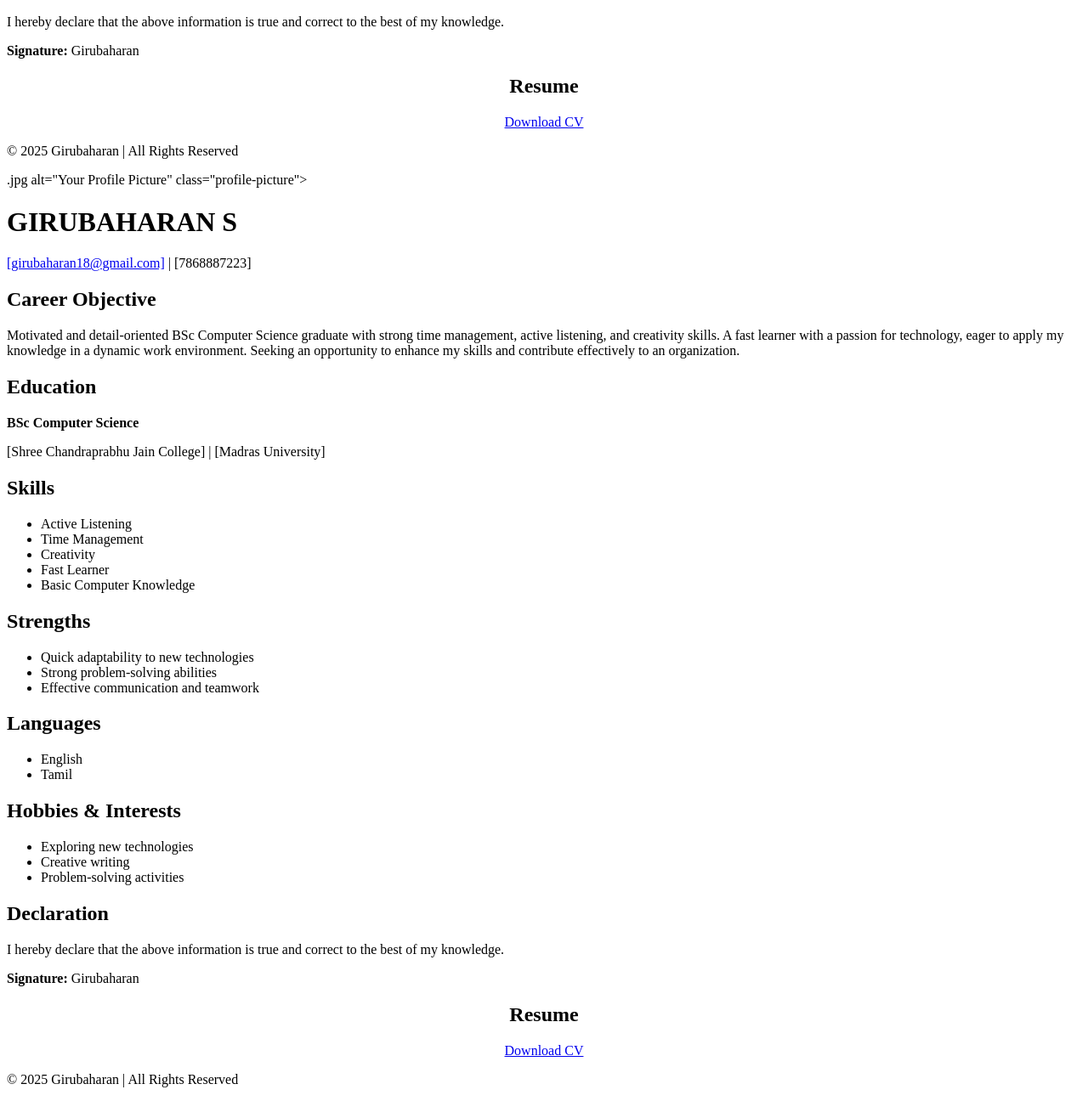
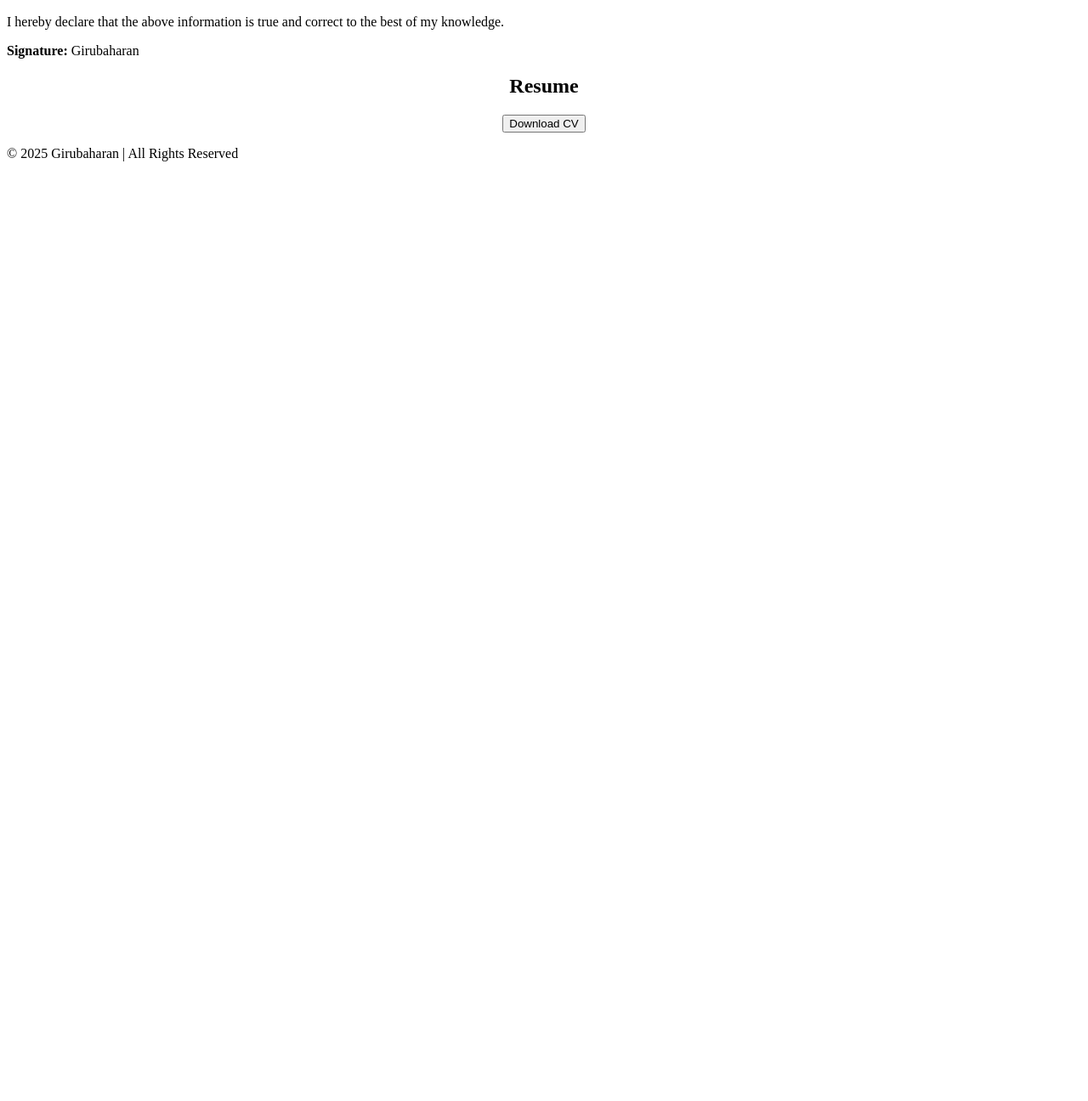
Before and after one commit to Girubaharan18/NM-PROJECT-, a plain HTML site: page index.html in a window 1280 px wide. Shown: the part 899-2195 px from the top of the page at 85% size. After the commit the page ends 1105 px from the top, so only its background shows below. Drawn offline with Linux system fonts and the light colour scheme.

Commit message:
index.html

```diff
--- a/index.html
+++ b/index.html
@@ -7,16 +7,7 @@
     <title>Girubaharan- Portfolio</title>
     <link rel="stylesheet" href="styles.css">
 </head>
-    <img src="<!DOCTYPE html>
-<html lang="en">
-<head>
-
-    <meta charset="UTF-8">
-    <meta name="viewport" content="width=device-width, initial-scale=1.0">
-    <title>Girubaharan- Portfolio</title>
-    <link rel="stylesheet" href="styles.css">
-</head>
-    <img src="IMG_20250306_162158.jpg alt="Your Profile Picture" class="profile-picture">
+    <img src="Screenshot_2025-03-26-2...52397fc8b56c3b3817.jpg.jpg alt="Your Profile Picture" class="profile-picture">
 <body>
 
     <header>
@@ -79,93 +70,16 @@
     </section>
     <section id="resume">
 
-        <div class="section-content">
-            <center>
+        <section id="resume">
+    <div class="section-content">
+        <center>
             <h2>Resume</h2>
-            <a href="./.Screenshot_2025-03-26-14-25-09-41_b607
-
-c74dfed87160d771f5aaeecfa3a9pdf" target="_blank" class="download-button">Download CV</a>
+            <a href="CV_2025-03-26-090452.pdf" download="Girubaharan_CV.pdf" class="download-button">
+                <button>Download CV</button>
+            </a>
         </center>
-        </div>
-
-    </section>
-
-    <footer>
-        <p>&copy; 2025 Girubaharan | All Rights Reserved</p>
-    </footer>
-
-</body>
-</html>.jpg alt="Your Profile Picture" class="profile-picture">
-<body>
-
-    <header>
-        <h1>GIRUBAHARAN S</h1>
-        <p><a href="mailto:[Your Email]">[girubaharan18@gmail.com]</a> | [7868887223]</p>
-    </header>
-
-    <section class="career-objective">
-        <h2>Career Objective</h2>
-        <p>Motivated and detail-oriented BSc Computer Science graduate with strong time management, active listening, and creativity skills. A fast learner with a passion for technology, eager to apply my knowledge in a dynamic work environment. Seeking an opportunity to enhance my skills and contribute effectively to an organization.</p>
-    </section>
-
-    <section class="education">
-        <h2>Education</h2>
-        <p><strong>BSc Computer Science</strong></p>
-        <p>[Shree Chandraprabhu Jain College] | [Madras University]</p>
-    </section>
-
-    <section class="skills">
-        <h2>Skills</h2>
-        <ul>
-            <li>Active Listening</li>
-            <li>Time Management</li>
-            <li>Creativity</li>
-            <li>Fast Learner</li>
-            <li>Basic Computer Knowledge</li>
-        </ul>
-    </section>
-
-    <section class="strengths">
-        <h2>Strengths</h2>
-        <ul>
-            <li>Quick adaptability to new technologies</li>
-            <li>Strong problem-solving abilities</li>
-            <li>Effective communication and teamwork</li>
-        </ul>
-    </section>
-
-    <section class="languages">
-        <h2>Languages</h2>
-        <ul>
-            <li>English</li>
-            <li>Tamil</li>
-        </ul>
-    </section>
-
-    <section class="hobbies">
-        <h2>Hobbies & Interests</h2>
-        <ul>
-            <li>Exploring new technologies</li>
-            <li>Creative writing</li>
-            <li>Problem-solving activities</li>
-        </ul>
-    </section>
-
-    <section class="declaration">
-        <h2>Declaration</h2>
-        <p>I hereby declare that the above information is true and correct to the best of my knowledge.</p>
-        <p><strong>Signature:</strong> Girubaharan</p>
-    </section>
-    <section id="resume">
-
-        <div class="section-content">
-            <center>
-            <h2>Resume</h2>
-            <a href="./.Screenshot_2025-03-26-14-25-09-41_b607
-
-c74dfed87160d771f5aaeecfa3a9pdf" target="_blank" class="download-button">Download CV</a>
-        </center>
-        </div>
+    </div>
+</section>
 
     </section>
 
```
